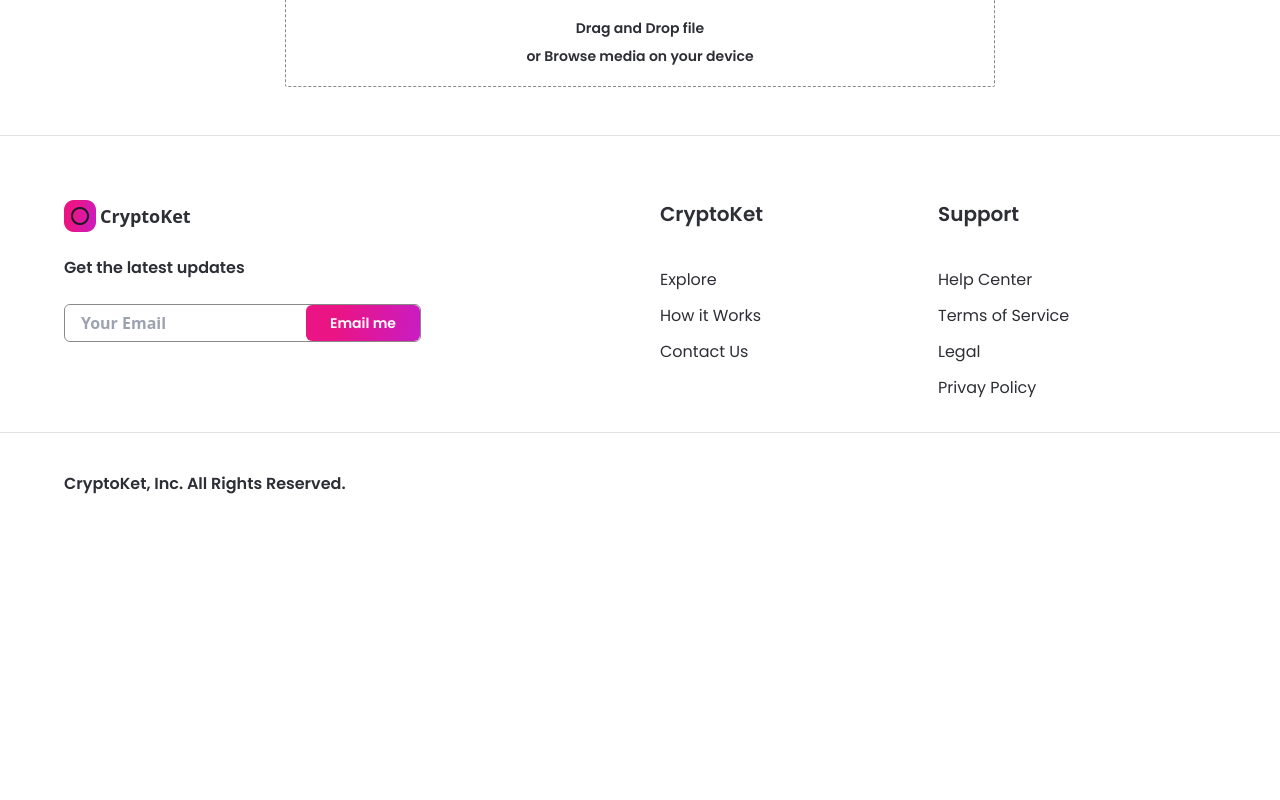
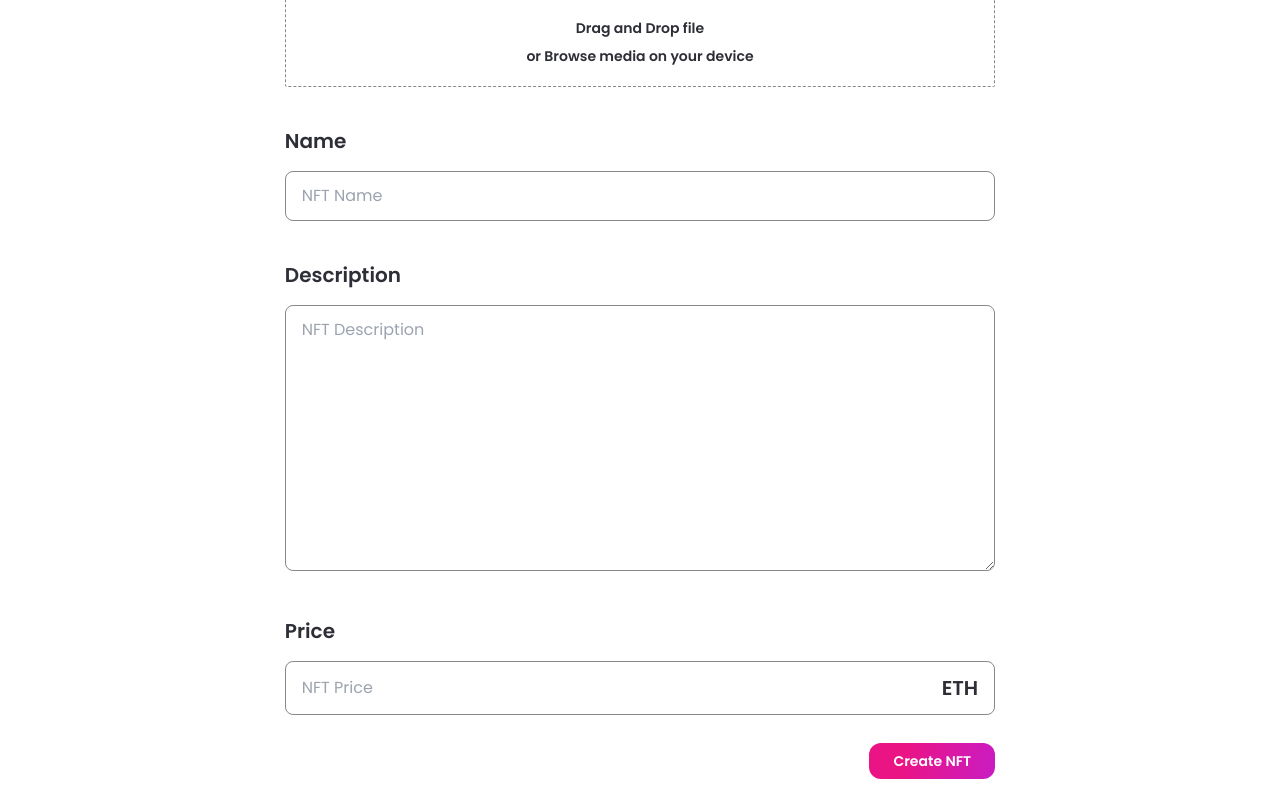
Before and after one commit to QuyetTV1991/nft-marketplace, a Next.js app: page /create-nft in a window 1280 px wide. Shown: the part 480-1280 px from the top of the page. Before the commit the page ends 1051 px from the top, so only its background shows below. Built offline with nearby package versions, Linux system fonts and the light colour scheme.

Commit message:
custom input implement

```diff
--- /dev/null
+++ b/components/Input.jsx
@@ -0,0 +1,40 @@
+import React from "react";
+
+const Input = ({ inputType, title, placeholder, handleClick }) => {
+  return (
+    <div className="mt-10 w-full">
+      <p className="font-poppins dark:text-white text-nft-black-1 font-semibold text-xl">
+        {title}
+      </p>
+
+      {inputType === "number" ? (
+        <div className="dark:bg-nft-black-1 bg-white border dark:border-nft-black-1 border-nft-gray-2 rounded-lg w-full outline-none font-poppins dark:text-white text-nft-gray-2 text-base mt-4 px-4 py-3 flexBetween flex-row">
+          <input
+            type="number"
+            className="flex w-full dark:bg-nft-black-1 bg-white outline-none"
+            placeholder={placeholder}
+            onChange={handleClick}
+          />
+          <p className="font-poppins dark:text-white text-nft-black-1 font-semibold text-xl">
+            ETH
+          </p>
+        </div>
+      ) : inputType === "textarea" ? (
+        <textarea
+          rows={10}
+          className="dark:bg-nft-black-1 bg-white border dark:border-nft-black-1 border-nft-gray-2 rounded-lg w-full outline-none font-poppins dark:text-white text-nft-gray-2 text-base mt-4 px-4 py-3"
+          placeholder={placeholder}
+          onChange={handleClick}
+        />
+      ) : (
+        <input
+          className="dark:bg-nft-black-1 bg-white border dark:border-nft-black-1 border-nft-gray-2 rounded-lg w-full outline-none font-poppins dark:text-white text-nft-gray-2 text-base mt-4 px-4 py-3"
+          placeholder={placeholder}
+          onChange={handleClick}
+        />
+      )}
+    </div>
+  );
+};
+
+export default Input;
--- a/components/index.js
+++ b/components/index.js
@@ -4,5 +4,6 @@
 import Banner from "./Banner";
 import CreatorCard from "./CreatorCard";
 import NFTCard from "./NFTCard";
+import Input from "./Input";
 
-export { Navbar, Footer, Button, Banner, CreatorCard, NFTCard };
+export { Navbar, Footer, Button, Banner, CreatorCard, NFTCard, Input };
--- a/pages/create-nft.js
+++ b/pages/create-nft.js
@@ -4,12 +4,17 @@
 import Image from "next/image";
 import { useTheme } from "next-themes";
 
-import { Button } from "../components";
+import { Button, Input } from "../components";
 import { upload } from "../assets";
 
 const CreateNFT = () => {
   const { theme } = useTheme();
   const [fileUrl, setFileUrl] = useState(null);
+  const [formInput, setFormInput] = useState({
+    price: "",
+    name: "",
+    description: "",
+  });
 
   const onDrop = useCallback(() => {
     // upload image to ipfs
@@ -82,6 +87,38 @@
             )}
           </div>
         </div>
+
+        {/* Custom Input */}
+        <Input
+          inputType="input"
+          title="Name"
+          placeholder="NFT Name"
+          handleClick={(e) =>
+            setFormInput({ ...formInput, name: e.target.value })
+          }
+        />
+        <Input
+          inputType="textarea"
+          title="Description"
+          placeholder="NFT Description"
+          handleClick={(e) =>
+            setFormInput({ ...formInput, description: e.target.value })
+          }
+        />
+        <Input
+          inputType="number"
+          title="Price"
+          placeholder="NFT Price"
+          handleClick={(e) =>
+            setFormInput({ ...formInput, price: e.target.value })
+          }
+        />
+
+        <div className="mt-7 w-full flex justify-end">
+          <Button className="rounded-xl" handleClick={() => {}}>
+            Create NFT
+          </Button>
+        </div>
       </div>
     </div>
   );
```
